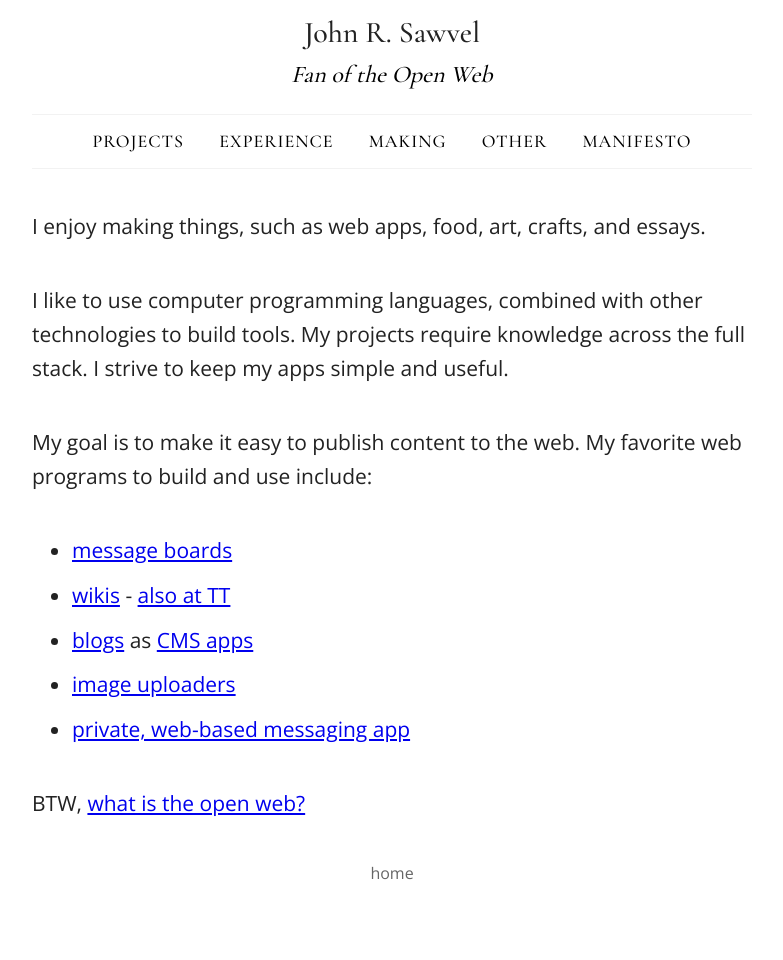
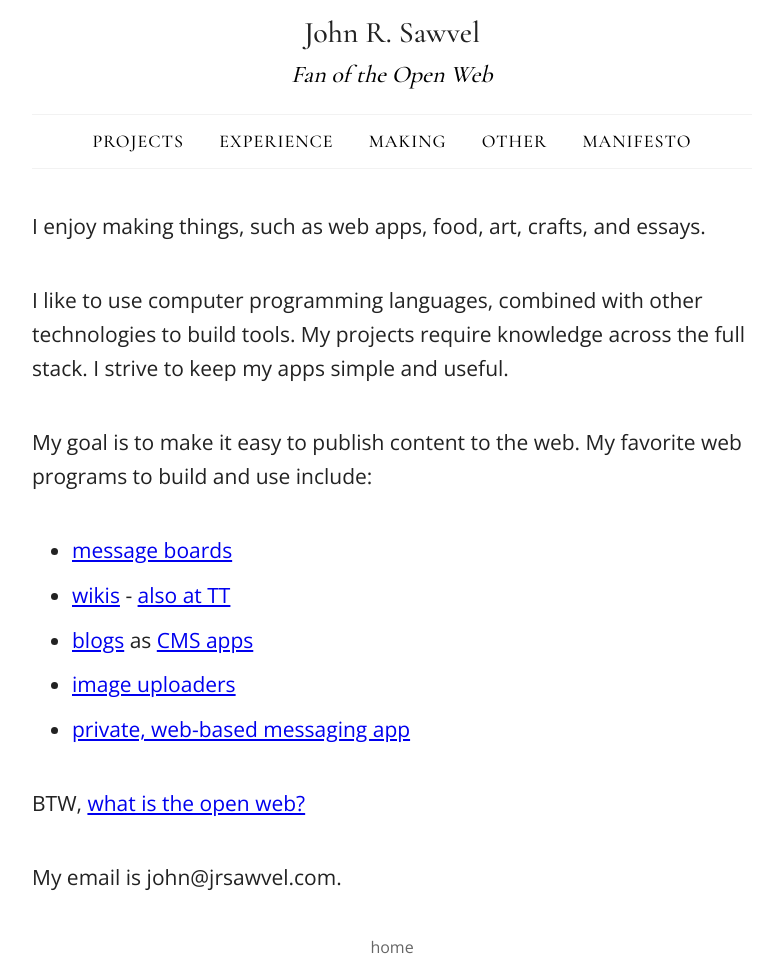
Before and after one commit to jrsawvel/jrsawvel.github.io, a Jekyll site: the page built from index.md, in a window 1280 px wide. Shown: the whole page, without its empty margins (248-1031 px from the left). Built offline with Jekyll 4.4.1, drawn with Linux system fonts in a browser that asks for light colours; before the commit the page ends 900 px from its top, so only the background shows below that.

Commit message:
Update index.md

```diff
--- a/index.md
+++ b/index.md
@@ -15,3 +15,5 @@ My goal is to make it easy to publish content to the web. My favorite web progra
 * [private, web-based messaging app](https://soupmode.com)
 
 BTW, [what is the open web?](http://www.jrsawvel.com/open-web-vs-silos/)
+
+My email is john@jrsawvel.com.
```
